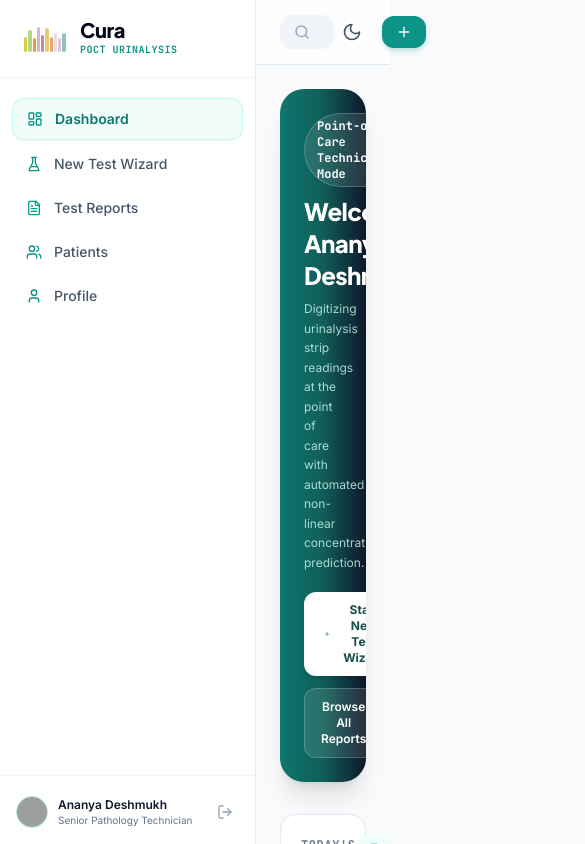
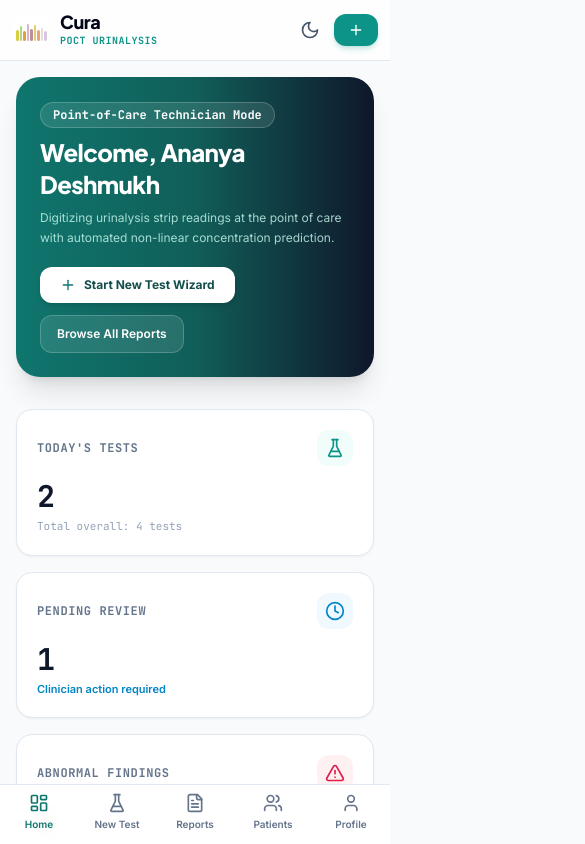
Before and after one commit to Nidhi1014858/uristrip-lab-portal, a React (Vite) app: page /dashboard in a window 390 px wide. Shown: the top 844 px of the page, 585 px wide, since content can reach past the window. Built offline with nearby package versions, Linux system fonts and the light colour scheme; grey boxes are pictures that could not be loaded.

Commit message:
feat: enhance layout and navigation for mobile responsiveness

```diff
--- a/src/components/layout/AppLayout.jsx
+++ b/src/components/layout/AppLayout.jsx
@@ -2,6 +2,7 @@
 import { Outlet, useLocation } from 'react-router-dom';
 import { Sidebar } from './Sidebar';
 import { Header } from './Header';
+import { MobileNav } from './MobileNav';
 import { mockApi } from '../../services/mockApi';
 
 export function AppLayout() {
@@ -26,10 +27,11 @@
       <Sidebar pendingCount={pendingCount} />
       <div className="flex-1 flex flex-col min-w-0">
         <Header pendingCount={pendingCount} />
-        <main className="flex-1 p-6 md:p-8 max-w-7xl w-full mx-auto">
+        <main className="flex-1 p-4 sm:p-6 md:p-8 pb-24 md:pb-8 max-w-7xl w-full mx-auto">
           <Outlet context={{ refreshPendingCount }} />
         </main>
       </div>
+      <MobileNav pendingCount={pendingCount} />
     </div>
   );
 }
--- a/src/components/layout/Header.jsx
+++ b/src/components/layout/Header.jsx
@@ -3,6 +3,7 @@
 import { Sun, Moon, Plus, Bell, Search, ShieldCheck } from 'lucide-react';
 import { useTheme } from '../../context/ThemeContext';
 import { useAuth } from '../../context/AuthContext';
+import { BrandLogo } from '../common/BrandLogo';
 
 export function Header({ pendingCount = 0 }) {
   const { theme, toggleTheme } = useTheme();
@@ -10,9 +11,12 @@
   const navigate = useNavigate();
 
   return (
-    <header className="bg-white/80 dark:bg-slate-900/80 backdrop-blur-md border-b border-slate-200 dark:border-slate-800 px-6 py-3.5 sticky top-0 z-20 flex items-center justify-between">
+    <header className="bg-white/80 dark:bg-slate-900/80 backdrop-blur-md border-b border-slate-200 dark:border-slate-800 px-3 sm:px-6 py-3 sticky top-0 z-20 flex items-center justify-between gap-2">
+      <div className="sm:hidden min-w-0">
+        <BrandLogo size="sm" className="gap-1.5" />
+      </div>
       {/* Search Bar */}
-      <div className="relative max-w-md w-full">
+      <div className="relative max-w-md w-full hidden sm:block">
         <Search className="w-4 h-4 absolute left-3.5 top-1/2 -translate-y-1/2 text-slate-400" />
         <input
           type="text"
@@ -23,7 +27,7 @@
       </div>
 
       {/* Right Controls */}
-      <div className="flex items-center gap-3">
+      <div className="flex items-center gap-1.5 sm:gap-3 ml-auto">
         {/* Role Tag */}
         <span className="hidden sm:flex items-center gap-1.5 px-2.5 py-1 rounded-full text-xs font-semibold bg-teal-50 dark:bg-teal-950/80 text-teal-700 dark:text-teal-300 border border-teal-200 dark:border-teal-800">
           <ShieldCheck className="w-3.5 h-3.5 text-teal-600 dark:text-teal-400" />
--- /dev/null
+++ b/src/components/layout/MobileNav.jsx
@@ -0,0 +1,22 @@
+import React from 'react';
+import { NavLink } from 'react-router-dom';
+import { LayoutDashboard, FlaskConical, FileText, Users, CheckSquare, User } from 'lucide-react';
+import { useAuth } from '../../context/AuthContext';
+
+export function MobileNav({ pendingCount = 0 }) {
+  const { user } = useAuth();
+  const items = [
+    { label: 'Home', path: '/dashboard', icon: LayoutDashboard },
+    ...(user?.role === 'Technician' ? [{ label: 'New Test', path: '/new-test', icon: FlaskConical }] : []),
+    { label: 'Reports', path: '/reports', icon: FileText },
+    { label: 'Patients', path: '/patients', icon: Users },
+    ...(user?.role === 'Clinician' ? [{ label: 'Reviews', path: '/review-queue', icon: CheckSquare, badge: pendingCount }] : []),
+    { label: 'Profile', path: '/profile', icon: User }
+  ];
+
+  return <nav aria-label="Mobile navigation" className="md:hidden fixed inset-x-0 bottom-0 z-40 bg-white/95 dark:bg-slate-900/95 backdrop-blur border-t border-slate-200 dark:border-slate-800 flex items-stretch justify-around overflow-x-auto safe-area-pb">
+    {items.map(({ label, path, icon: Icon, badge }) => <NavLink key={path} to={path} className={({ isActive }) => `relative flex min-w-[64px] flex-col items-center justify-center gap-1 px-2 py-2 text-[10px] font-semibold ${isActive ? 'text-teal-700 dark:text-teal-300' : 'text-slate-500 dark:text-slate-400'}`}>
+      <Icon className="w-5 h-5" />{badge > 0 && <span className="absolute top-1 right-2 min-w-4 h-4 px-1 rounded-full bg-rose-500 text-white text-[9px] leading-4 text-center">{badge}</span>}<span>{label}</span>
+    </NavLink>)}
+  </nav>;
+}
--- a/src/components/layout/Sidebar.jsx
+++ b/src/components/layout/Sidebar.jsx
@@ -31,7 +31,7 @@
   ];
 
   return (
-    <aside className="w-64 bg-white dark:bg-slate-900 border-r border-slate-200 dark:border-slate-800 flex flex-col justify-between h-screen sticky top-0 shrink-0 select-none z-30">
+    <aside className="hidden md:flex w-64 bg-white dark:bg-slate-900 border-r border-slate-200 dark:border-slate-800 flex-col justify-between h-screen sticky top-0 shrink-0 select-none z-30">
       <div>
         {/* Top Logo */}
         <div className="p-5 border-b border-slate-100 dark:border-slate-800">
--- a/src/components/review/ReviewModal.jsx
+++ b/src/components/review/ReviewModal.jsx
@@ -61,7 +61,7 @@
           <label className="block text-sm font-semibold text-slate-900 dark:text-white mb-2">
             Review Verdict
           </label>
-          <div className="grid grid-cols-2 gap-3">
+          <div className="grid grid-cols-1 sm:grid-cols-2 gap-3">
             <button
               type="button"
               onClick={() => setDecision('approved')}
--- a/src/index.css
+++ b/src/index.css
@@ -22,6 +22,18 @@
 
 .print-only {
   display: none;
+}
+
+@supports (padding: max(0px)) {
+  .safe-area-pb {
+    padding-bottom: max(0.25rem, env(safe-area-inset-bottom));
+  }
+}
+
+@media (max-width: 639px) {
+  input, select, textarea {
+    font-size: 16px !important;
+  }
 }
 
 /* Print styles for clinical reports */
```
Also changed, not shown: 5 other files (tests, documents, lock files or other folders).
